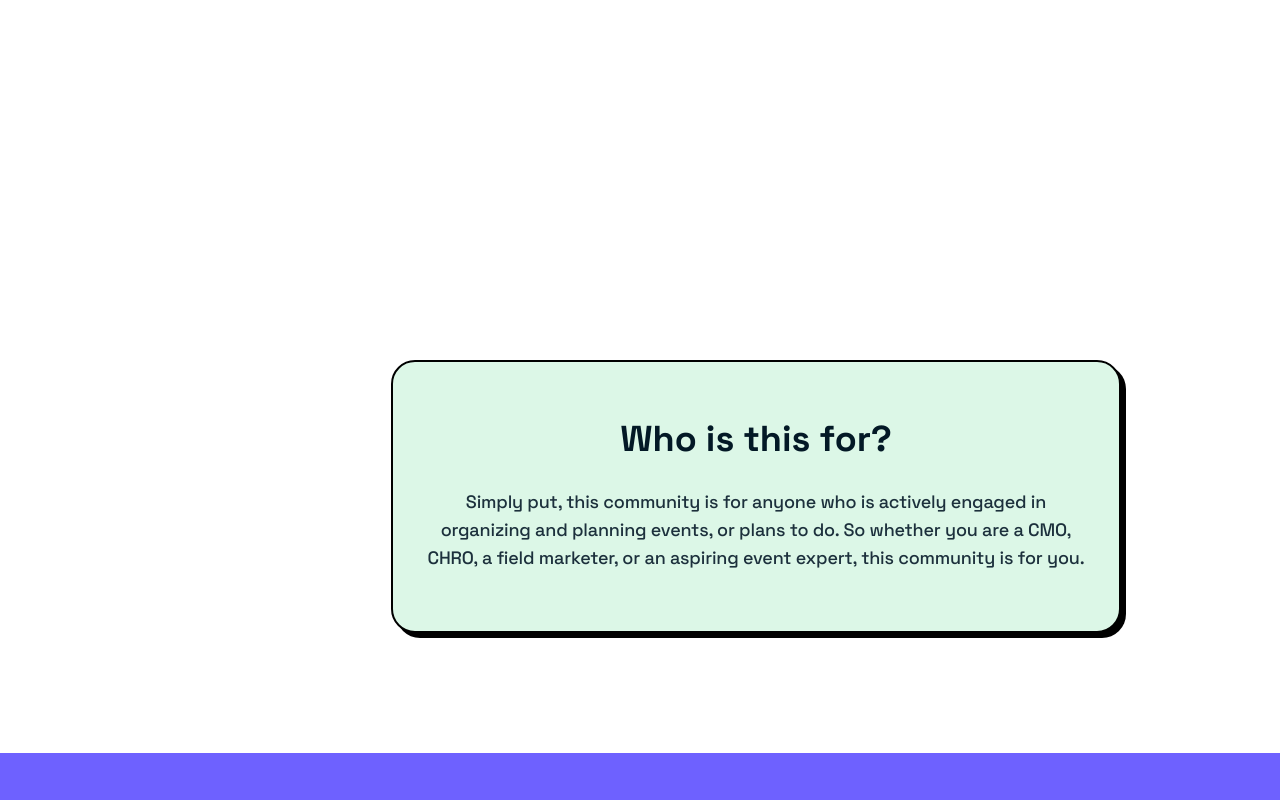
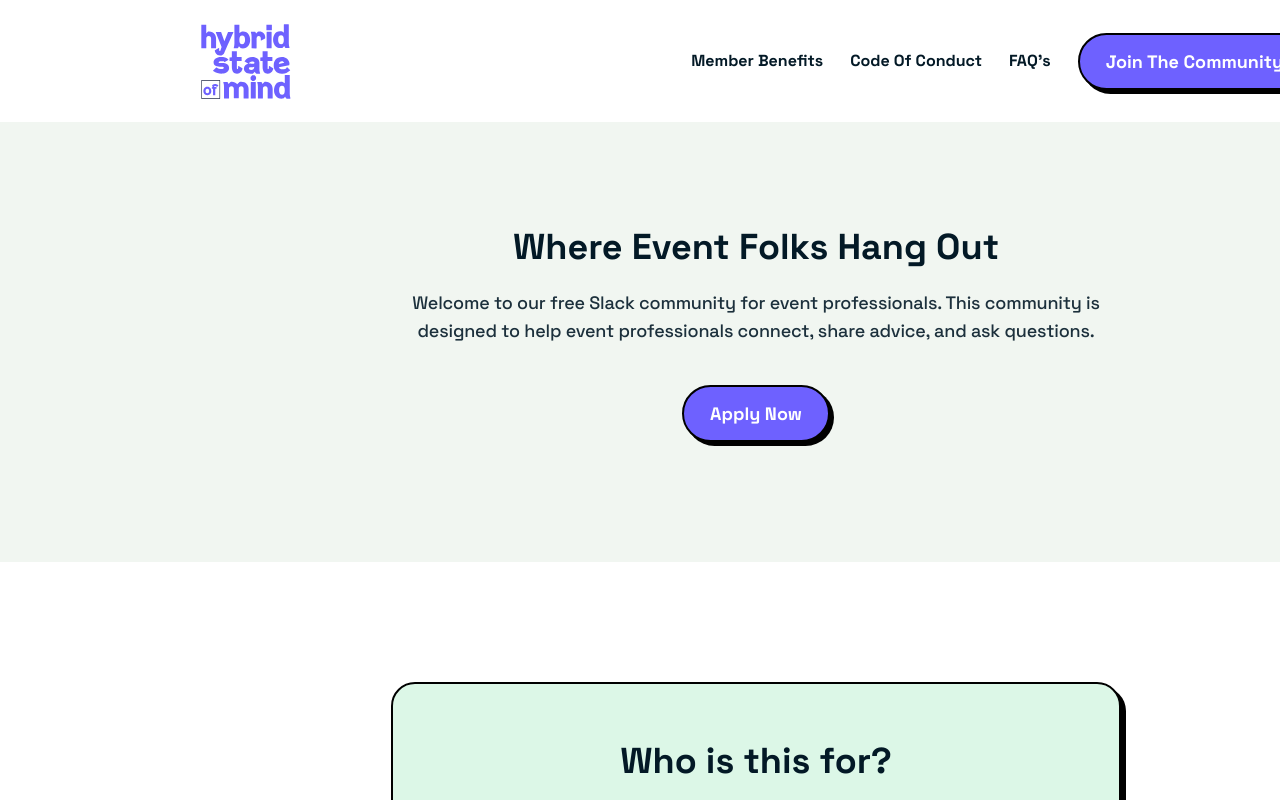
Before and after one commit to realMohammadH/hybridstateofmind, a Vue app: page / in a window 1280 px wide. Shown: the top 800 px of the page. Built offline with nearby package versions, Linux system fonts and the light colour scheme.

Commit message:
hero section and header

```diff
--- a/index.html
+++ b/index.html
@@ -2,9 +2,9 @@
 <html lang="en">
   <head>
     <meta charset="UTF-8" />
-    <link rel="icon" type="image/svg+xml" href="/vite.svg" />
+    <link rel="icon" type="image/svg+xml" href="./src/assets/icons/logo.svg" />
     <meta name="viewport" content="width=device-width, initial-scale=1.0" />
-    <title>Vite + Vue</title>
+    <title>hybridstateofmind</title>
   </head>
   <body>
     <div id="app"></div>
--- a/src/App.vue
+++ b/src/App.vue
@@ -13,7 +13,7 @@ import AppFooter from "./components/pages/AppFooter.vue";
 </script>
 
 <template>
-  <!-- <app-header></app-header> -->
+  <app-header></app-header>
   <main>
     <hero> </hero>
     <audience></audience>
--- a/src/components/layouts/Grid.vue
+++ b/src/components/layouts/Grid.vue
@@ -53,6 +53,5 @@ const gridStyle = ref({
 <style scoped>
 .grid {
   display: grid;
-  overflow: hidden;
 }
 </style>
--- a/src/components/main_elements/AppHeader.vue
+++ b/src/components/main_elements/AppHeader.vue
@@ -1,5 +1,19 @@
 <script setup>
 import { ref } from "vue";
+const navLinks = ref([
+  {
+    title: "Member Benefits",
+    path: "#",
+  },
+  {
+    title: "Code Of Conduct",
+    path: "#",
+  },
+  {
+    title: "FAQ's",
+    path: "#",
+  },
+]);
 </script>
 
 <template>
@@ -9,8 +23,17 @@ import { ref } from "vue";
         <ul class="navbar">
           <logo></logo>
           <li>
-            <ul class="nav-list">
-              <li></li>
+            <ul class="navbar-list">
+              <app-link
+                v-for="l in navLinks"
+                :key="l"
+                :path="l.path"
+                color="#031926"
+                >{{ l.title }}</app-link
+              >
+              <app-button background="#6E61FF" color="white" padding="13px 26px"
+                >Join The Community</app-button
+              >
             </ul>
           </li>
         </ul>
@@ -20,22 +43,22 @@ import { ref } from "vue";
 </template>
 
 <style scoped>
-* {
-  outline: 0.5px solid greenyellow;
-}
 header {
   position: fixed;
   top: 0;
   right: 0;
   left: 0;
-  width: 100%;
+  width: inherit;
+  margin: 0 auto;
   height: 122px;
   padding: 24px 0;
+  z-index: 999;
+  background-color: white;
 }
 header nav {
   height: 100%;
 }
-:is(.navbar, .nav-list) {
+:is(.navbar, .navbar-list) {
   display: flex;
   height: 100%;
   align-items: center;
@@ -43,4 +66,7 @@ header nav {
 .navbar {
   justify-content: space-between;
 }
+.navbar-list {
+  gap: 27px;
+}
 </style>
--- a/src/components/pages/AppFooter.vue
+++ b/src/components/pages/AppFooter.vue
@@ -14,7 +14,7 @@ const footerLinks = ref([
       <flex alignItems="flex-start">
         <wrapper width="50%">
           <flex gap="40px">
-            <logo :backDrop="true"></logo>
+            <logo :backDrop="true" color="#29314D"></logo>
             <section-sub-title color="#CDD1D4" class="footer-description">
               Hybrid State Of Mind (HSoM) is a slack community for event
               professionals. This community is designed to help event
@@ -36,7 +36,8 @@ const footerLinks = ref([
         </wrapper>
       </flex>
       <p class="copyright">
-        © 2022 Hybrid State of Mind <span class="privacy">Privacy Policy</span>
+        &copy; 2022 Hybrid State of Mind
+        <span class="privacy">Privacy Policy</span>
       </p>
     </container>
   </footer>
--- a/src/components/pages/Hero.vue
+++ b/src/components/pages/Hero.vue
@@ -1,12 +1,26 @@
 <script setup></script>
 
 <template>
-  <section-wrapper>
+  <section-wrapper class="hero">
     <container>
-
+      <wrapper width="730px" align="center">
+        <section-title margin="0 0 15px">
+          Where Event Folks Hang Out
+        </section-title>
+        <section-sub-title margin="0 0 40px">
+          Welcome to our free Slack community for event professionals. This
+          community is designed to help event professionals connect, share
+          advice, and ask questions.
+        </section-sub-title>
+        <app-button padding="13px 26px">Apply Now</app-button>
+      </wrapper>
     </container>
   </section-wrapper>
 </template>
 
 <style scoped>
+.hero {
+  background-color: var(--secondary-color);
+  padding-top: 220px;
+}
 </style>
--- a/src/style.css
+++ b/src/style.css
@@ -40,8 +40,10 @@ body {
   position: relative;
 }
 img {
-  object-position: center center;
-  object-fit: contain;
+  -o-object-position: center center;
+     object-position: center center;
+  -o-object-fit: contain;
+     object-fit: contain;
   aspect-ratio: 1/1;
   width: 100%;
   height: 100%;
```
